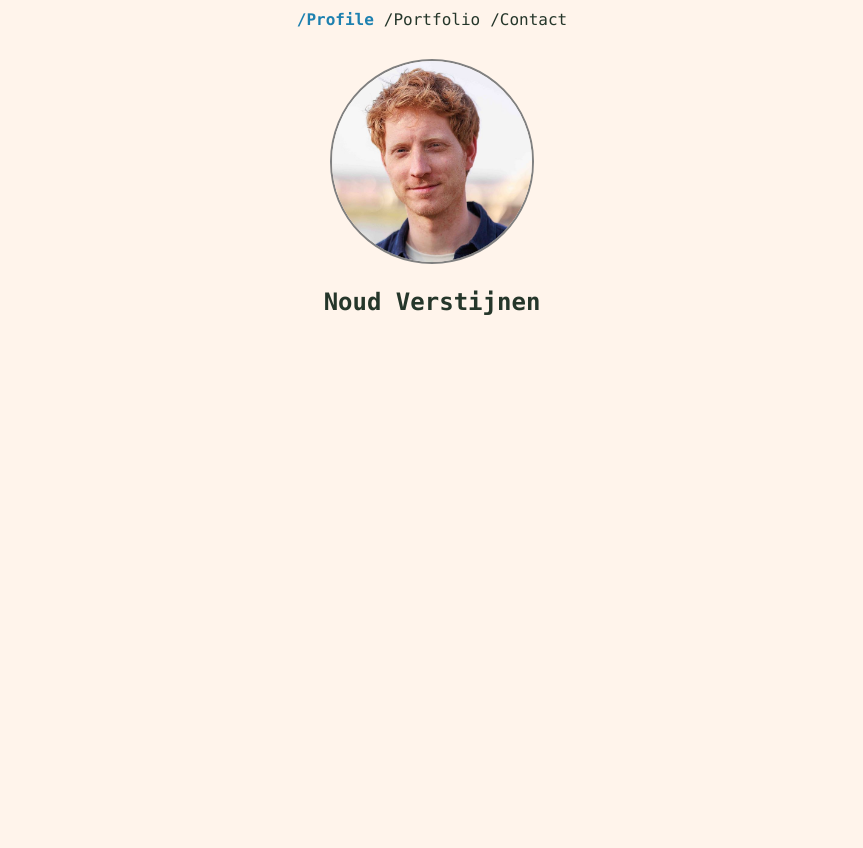
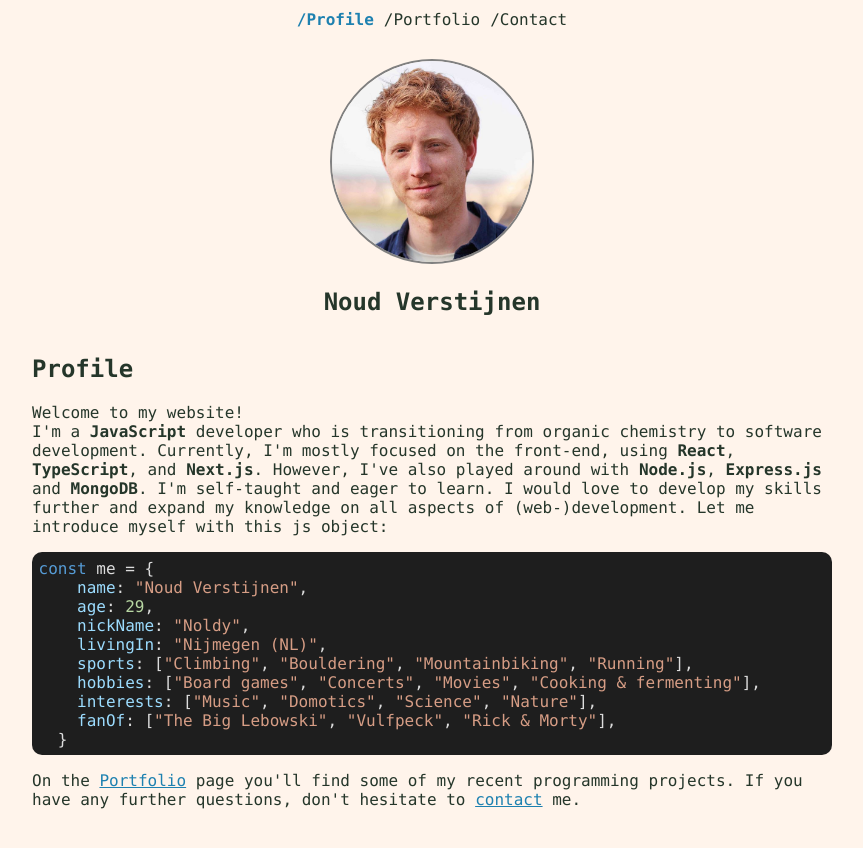
Before and after one commit to Noldyman/portfolio, a Next.js app: page / in a window 1280 px wide. Shown: the whole page, without its empty margins (208-1071 px from the left). Before the commit the page ends 800 px from the top, so only its background shows below. Built offline with nearby package versions, Linux system fonts and the light colour scheme.

Commit message:
create profile

```diff
--- a/next.config.js
+++ b/next.config.js
@@ -1,4 +1,4 @@
 /** @type {import('next').NextConfig} */
-const nextConfig = {}
+const withTM = require("next-transpile-modules")(["react-syntax-highlighter"]);
 
-module.exports = nextConfig
+module.exports = withTM({});
--- a/package.json
+++ b/package.json
@@ -12,11 +12,15 @@
     "@types/node": "20.1.1",
     "@types/react": "18.2.6",
     "@types/react-dom": "18.2.4",
+    "@types/react-syntax-highlighter": "^15.5.6",
+    "date-fns": "^2.30.0",
     "eslint": "8.40.0",
     "eslint-config-next": "13.4.1",
     "next": "13.4.1",
+    "next-transpile-modules": "^10.0.0",
     "react": "18.2.0",
     "react-dom": "18.2.0",
+    "react-syntax-highlighter": "^15.5.0",
     "sass": "^1.62.1",
     "typescript": "5.0.4"
   }
--- a/src/pages/index.tsx
+++ b/src/pages/index.tsx
@@ -1,4 +1,21 @@
+import Link from "next/link";
+import differenceInYears from "date-fns/differenceInYears";
+import SyntaxHighlighter from "react-syntax-highlighter";
+import { vs2015 } from "react-syntax-highlighter/dist/esm/styles/hljs";
+
 export default function Profile() {
+  const currentAge = differenceInYears(new Date(), new Date("1993-12-22"));
+  const codeBlock = `const me = {
+    name: "Noud Verstijnen",
+    age: ${currentAge},
+    nickName: "Noldy",
+    livingIn: "Nijmegen (NL)",
+    sports: ["Climbing", "Bouldering", "Mountainbiking", "Running"],
+    hobbies: ["Board games", "Concerts", "Movies", "Cooking & fermenting"],
+    interests: ["Music", "Domotics", "Science", "Nature"],
+    fanOf: ["The Big Lebowski", "Vulfpeck", "Rick & Morty"],
+  }`;
+
   return (
     <>
       <div className="face-and-name">
@@ -7,6 +24,26 @@ export default function Profile() {
         </picture>
         <h2>Noud Verstijnen</h2>
       </div>
+      <h2>Profile</h2>
+      <p>
+        Welcome to my website!
+        <br /> I&apos;m a <b>JavaScript</b> developer who is transitioning from organic chemistry to
+        software development. Currently, I&apos;m mostly focused on the front-end, using{" "}
+        <b>React</b>, <b>TypeScript</b>, and <b>Next.js</b>. However, I&apos;ve also played around
+        with <b>Node.js</b>, <b>Express.js</b> and <b>MongoDB</b>. I&apos;m self-taught and eager to
+        learn. I would love to develop my skills further and expand my knowledge on all aspects of
+        (web-)development. Let me introduce myself with this js object:
+      </p>
+      {SyntaxHighlighter && (
+        <SyntaxHighlighter className="code-block" language="javascript" style={vs2015}>
+          {codeBlock}
+        </SyntaxHighlighter>
+      )}
+      <p>
+        On the <Link href="/portfolio">Portfolio</Link> page you&apos;ll find some of my recent
+        programming projects. If you have any further questions, don&apos;t hesitate to{" "}
+        <Link href="/contact">contact</Link> me.
+      </p>
     </>
   );
 }
--- a/src/styles/global.scss
+++ b/src/styles/global.scss
@@ -28,7 +28,7 @@ code {
 
 .content {
   max-width: 800px;
-  margin: 20px auto;
+  margin: 20px auto 40px auto;
   padding: 0px 20px;
 }
 
--- a/src/styles/profile.scss
+++ b/src/styles/profile.scss
@@ -13,3 +13,7 @@
   max-width: 200px;
   border: 2px solid $border-color;
 }
+
+.code-block {
+  border-radius: 10px;
+}
```
Also changed, not shown: 1 other file (tests, documents, lock files or other folders).
